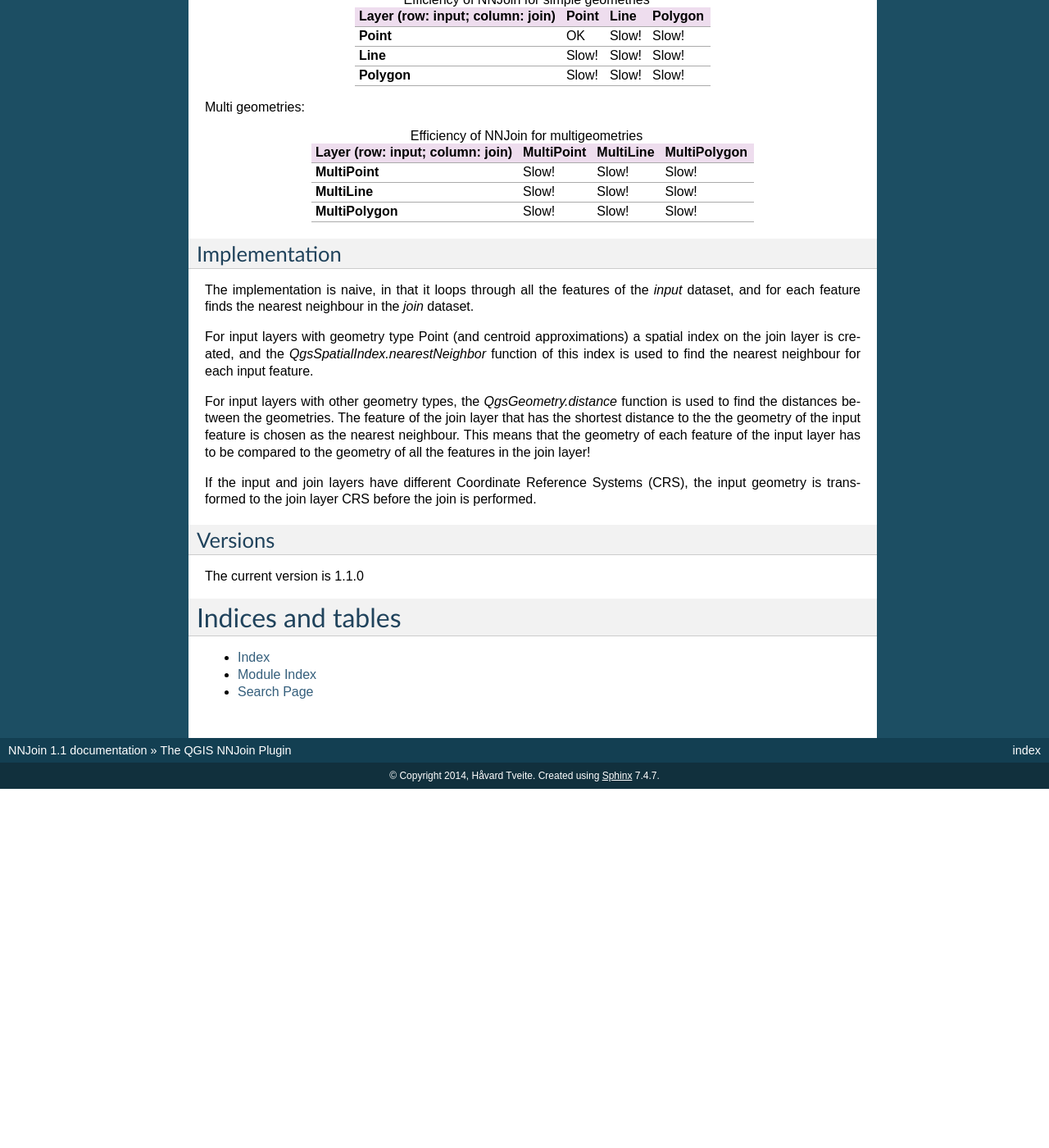
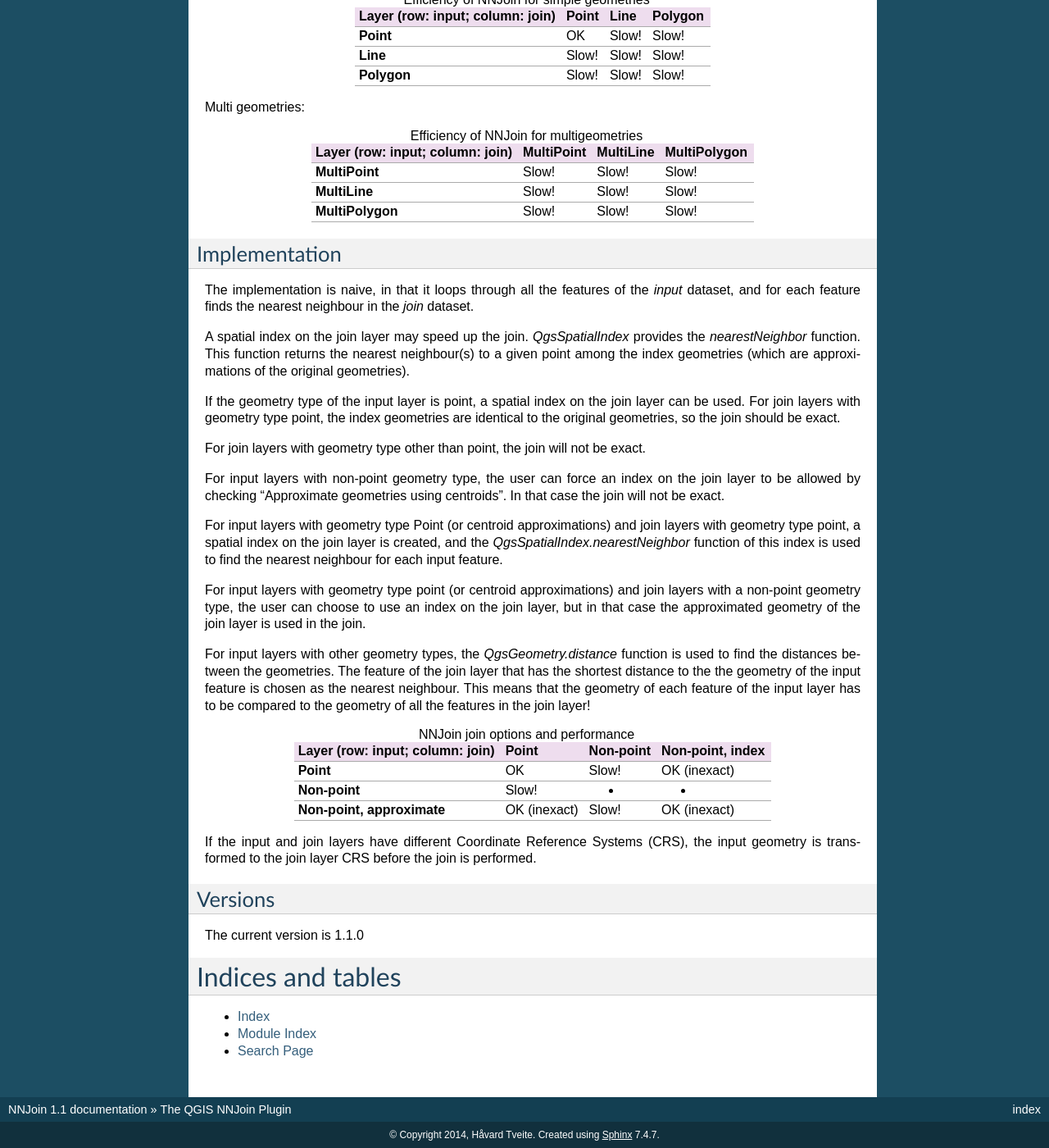
Before and after one commit to havatv/qgisnnjoinplugin, a Sphinx documentation site: the page built from help/source/index.rst, in a window 1280 px wide and 1400 px high, scrolled down 879 px. Shown: the whole window at 82% size. Built offline with Sphinx 7.4.7, drawn with Linux system fonts in a browser that asks for light colours; formulas are drawn with MathJax 3; before the commit the page ends 1841 px from its top, so only the background shows below that.

Commit message:
Documentation update

```diff
--- a/help/source/index.rst
+++ b/help/source/index.rst
@@ -91,14 +91,39 @@ Multi geometries:
 Implementation
 -----------------------------------
 
-The implementation is naive, in that it loops through all
-the features of the *input* dataset, and for each feature finds
-the nearest neighbour in the *join* dataset.
+The implementation is naive, in that it loops through all the
+features of the *input* dataset, and for each feature finds the
+nearest neighbour in the *join* dataset.
 
-For input layers with geometry type Point (and centroid
-approximations) a spatial index on the join layer is created, and
-the *QgsSpatialIndex.nearestNeighbor* function of this index is used
-to find the nearest neighbour for each input feature.
+A spatial index on the join layer may speed up the join.
+*QgsSpatialIndex* provides the *nearestNeighbor* function.
+This function returns the nearest neighbour(s) to a given point
+among the index geometries (which are approximations of the
+original geometries).
+
+If the geometry type of the input layer is point, a spatial index on
+the join layer can be used.
+For join layers with geometry type point, the index geometries are
+identical to the original geometries, so the join should be exact.
+
+For join layers with geometry type other than point, the join will
+not be exact.
+
+For input layers with non-point geometry type, the user can force an
+index on the join layer to be allowed by checking
+"Approximate geometries using centroids".
+In that case the join will not be exact.
+
+For input layers with geometry type Point (or centroid
+approximations) and join layers with geometry type point, a spatial
+index on the join layer is created, and the
+*QgsSpatialIndex.nearestNeighbor* function of this index is used to
+find the nearest neighbour for each input feature.
+
+For input layers with geometry type point (or centroid
+approximations) and join layers with a non-point geometry type, the
+user can choose to use an index on the join layer, but in that case
+the approximated geometry of the join layer is used in the join.
 
 For input layers with other geometry types, the
 *QgsGeometry.distance* function is used to find the distances
@@ -109,6 +134,20 @@ neighbour.
 This means that the geometry of each feature of the input layer has
 to be compared to the geometry of all the features in the join
 layer!
+
+.. table:: NNJoin join options and performance
+
+    +----------------------------------+--------------+-----------+------------------+
+    | Layer (row: input; column: join) | Point        | Non-point | Non-point, index |
+    +==================================+==============+===========+==================+
+    | **Point**                        | OK           | Slow!     | OK (inexact)     |
+    +----------------------------------+--------------+-----------+------------------+
+    | **Non-point**                    | Slow!        | -         | -                |
+    +----------------------------------+--------------+-----------+------------------+
+    | **Non-point, approximate**       | OK (inexact) | Slow!     | OK (inexact)     |
+    +----------------------------------+--------------+-----------+------------------+
+
+
 
 If the input and join layers have different Coordinate Reference
 Systems (CRS), the input geometry is transformed to the join layer
```
